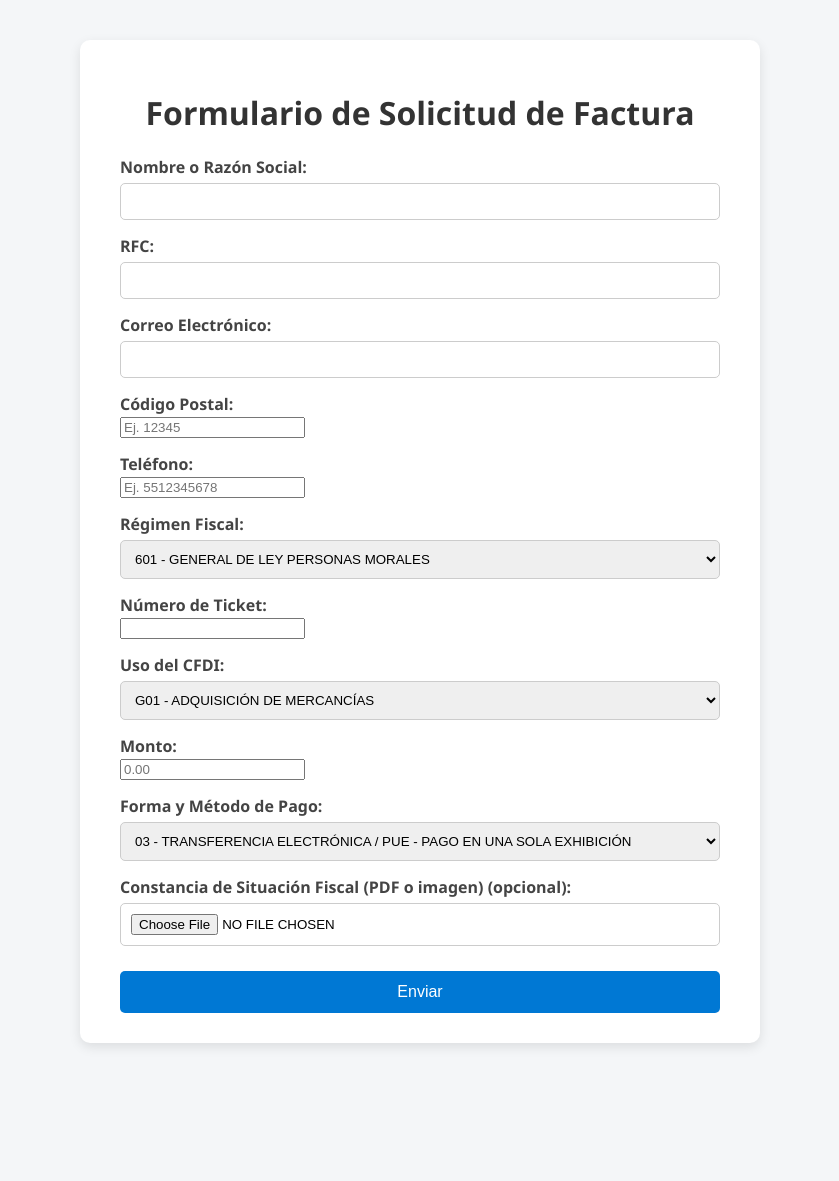
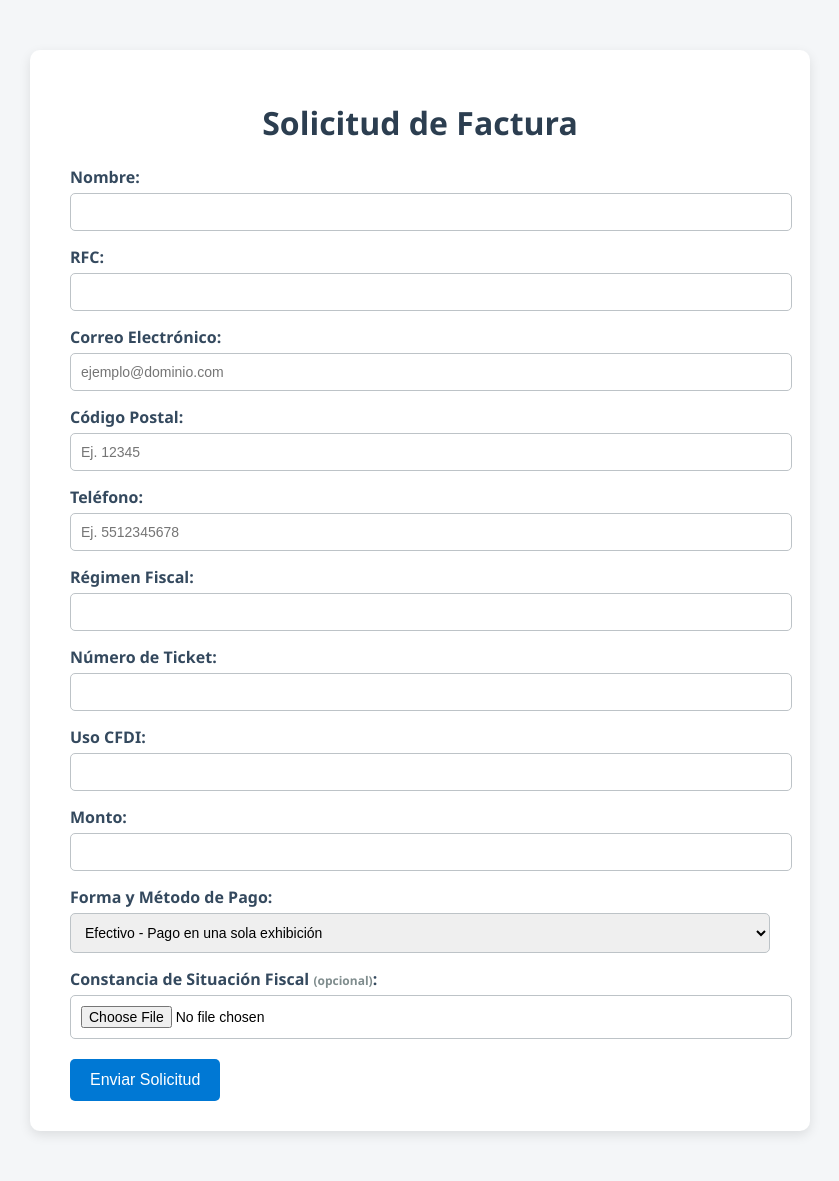
Before and after one commit to JMCisnerosP/Formulario_Factura_app, a Flask app: page / in a window 1280 px wide. Shown: the whole page, without its empty margins (220-1059 px from the left). Before the commit the page ends 1047 px from the top, so only its background shows below. Run offline with Flask 3, Linux system fonts and the light colour scheme.

Commit message:
Refactor invoice request form with enhancements
Updated the HTML form for invoice requests with improved styling, structure, and added dynamic email validation.

```diff
--- a/templates/formulario.html
+++ b/templates/formulario.html
@@ -1,20 +1,18 @@
-
 <!DOCTYPE html>
 <html lang="es">
 <head>
     <meta charset="UTF-8">
     <title>Solicitud de Factura</title>
-    <link rel="icon" href="{{ url_for('static', filename='favicon.ico') }}" type="image/x-icon">
     <style>
         body {
-            font-family: 'Segoe UI', sans-serif;
+            font-family: 'Segoe UI', Tahoma, Geneva, Verdana, sans-serif;
             background-color: #f4f6f8;
             margin: 0;
             padding: 0;
         }
         .container {
-            max-width: 600px;
-            margin: 40px auto;
+            max-width: 700px;
+            margin: 50px auto;
             background-color: #ffffff;
             padding: 30px 40px;
             border-radius: 10px;
@@ -22,30 +20,25 @@
         }
         h1 {
             text-align: center;
-            color: #333333;
+            color: #2c3e50;
         }
         label {
             display: block;
             margin-top: 15px;
             font-weight: bold;
-            color: #444444;
+            color: #34495e;
         }
-        input[type="text"],
-        input[type="email"],
-        input[type="file"],
-        select {
+        input, select {
             width: 100%;
             padding: 10px;
             margin-top: 5px;
-            border: 1px solid #cccccc;
+            border: 1px solid #bdc3c7;
             border-radius: 5px;
-            box-sizing: border-box;
-            text-transform: uppercase;
+            font-size: 14px;
         }
-        input[type="submit"] {
-            margin-top: 25px;
-            width: 100%;
-            padding: 12px;
+        .btn {
+            margin-top: 20px;
+            padding: 12px 20px;
             background-color: #0078d4;
             color: white;
             border: none;
@@ -53,101 +46,84 @@
             font-size: 16px;
             cursor: pointer;
         }
-        input[type="submit"]:hover {
+        .btn:hover {
             background-color: #005fa3;
+        }
+        .note {
+            font-size: 12px;
+            color: #7f8c8d;
+        }
+        .mensaje {
+            font-size: 12px;
+            margin-top: 5px;
         }
     </style>
 </head>
 <body>
     <div class="container">
-        <h1>Formulario de Solicitud de Factura</h1>
-        <form action="/enviar" method="post" enctype="multipart/form-data">
-    <label>Nombre o Razón Social:</label>
+        <h1>Solicitud de Factura</h1>
+        <form action="{{ url_for('enviar') }}" method="post" enctype="multipart/form-data">
+
+            <label>Nombre:</label>
             <input type="text" name="nombre" required>
 
             <label>RFC:</label>
             <input type="text" name="rfc" required>
 
             <label>Correo Electrónico:</label>
-    <input type="email" name="correo" required>
+            <input type="email" id="correo" name="correo" required placeholder="ejemplo@dominio.com">
+            <span id="mensaje-correo" class="mensaje"></span>
 
             <label>Código Postal:</label>
-    <input type="number" name="codigo_postal" pattern="[0-9]{5}" maxlength="5" required placeholder="Ej. 12345">
+            <input type="text" name="codigo_postal" pattern="\d{5}" maxlength="5" required placeholder="Ej. 12345">
 
             <label>Teléfono:</label>
-    <input type="number" name="telefono" pattern="[0-9]{10}" maxlength="10" required placeholder="Ej. 5512345678">
+            <input type="text" name="telefono" pattern="\d{10}" maxlength="10" required placeholder="Ej. 5512345678">
 
             <label>Régimen Fiscal:</label>
-    <select name="regimen_fiscal" required>
-        <option value="601">601 - General de Ley Personas Morales</option>
-        <option value="603">603 - Personas Morales con Fines no Lucrativos</option>
-        <option value="605">605 - Sueldos y Salarios e Ingresos Asimilados a Salarios</option>
-        <option value="606">606 - Arrendamiento</option>
-        <option value="608">608 - Demás ingresos</option>
-        <option value="609">609 - Consolidación</option>
-        <option value="610">610 - Residentes en el Extranjero sin Establecimiento Permanente en México</option>
-        <option value="611">611 - Ingresos por Dividendos (socios y accionistas)</option>
-        <option value="612">612 - Personas Físicas con Actividades Empresariales y Profesionales</option>
-        <option value="614">614 - Ingresos por intereses</option>
-        <option value="615">615 - Régimen de los ingresos por obtención de premios</option>
-        <option value="616">616 - Sin obligaciones fiscales</option>
-        <option value="620">620 - Sociedades Cooperativas de Producción</option>
-        <option value="621">621 - Incorporación Fiscal</option>
-        <option value="622">622 - Actividades Agrícolas, Ganaderas, Silvícolas y Pesqueras</option>
-        <option value="623">623 - Opcional para Grupos de Sociedades</option>
-        <option value="624">624 - Coordinados</option>
-        <option value="625">625 - Régimen de las Actividades Empresariales con ingresos a través de Plataformas Tecnológicas</option>
-        <option value="626">626 - Régimen Simplificado de Confianza</option>
-    </select>
+            <input type="text" name="regimen_fiscal" required>
 
             <label>Número de Ticket:</label>
-    <input type="number" name="ticket" required>
+            <input type="text" name="ticket" required>
 
-   <label>Uso del CFDI:</label>
-<select name="uso_cfdi" required>
-    <option value="G01">G01 - Adquisición de mercancías</option>
-    <option value="G02">G02 - Devoluciones, descuentos o bonificaciones</option>
-    <option value="G03">G03 - Gastos en general</option>
-    <option value="I01">I01 - Construcciones</option>
-    <option value="I02">I02 - Mobiliario y equipo de oficina por inversiones</option>
-    <option value="I03">I03 - Equipo de transporte</option>
-    <option value="I04">I04 - Equipo de cómputo y accesorios</option>
-    <option value="I05">I05 - Dados, troqueles, moldes, matrices y herramental</option>
-    <option value="I06">I06 - Comunicaciones telefónicas</option>
-    <option value="I07">I07 - Comunicaciones satelitales</option>
-    <option value="I08">I08 - Otra maquinaria y equipo</option>
-    <option value="D01">D01 - Honorarios médicos, dentales y gastos hospitalarios</option>
-    <option value="D02">D02 - Gastos médicos por incapacidad o discapacidad</option>
-    <option value="D03">D03 - Gastos funerales</option>
-    <option value="D04">D04 - Donativos</option>
-    <option value="D05">D05 - Intereses reales por créditos hipotecarios</option>
-    <option value="D06">D06 - Aportaciones voluntarias al SAR</option>
-    <option value="D07">D07 - Primas por seguros de gastos médicos</option>
-    <option value="D08">D08 - Gastos de transportación escolar obligatoria</option>
-    <option value="D09">D09 - Depósitos en cuentas para el ahorro, primas de seguros</option>
-    <option value="D10">D10 - Pagos por servicios educativos (colegiaturas)</option>
-    <option value="P01">P01 - Por definir</option>
-</select>
+            <label>Uso CFDI:</label>
+            <input type="text" name="uso_cfdi" required>
 
             <label>Monto:</label>
-    <input type="number" name="monto" placeholder="0.00" required>
+            <input type="text" name="monto" required>
 
             <label>Forma y Método de Pago:</label>
             <select name="forma_pago" required>
-        <option value="03|PUE">03 - Transferencia electrónica / PUE - Pago en una sola exhibición</option>
-        <option value="03|PPD">03 - Transferencia electrónica / PPD - Pago en parcialidades o diferido</option>
-        <option value="01|PUE">01 - Efectivo / PUE - Pago en una sola exhibición</option>
-        <option value="04|PUE">04 - Tarjeta de crédito / PUE - Pago en una sola exhibición</option>
-        <option value="28|PUE">28 - Tarjeta de débito / PUE - Pago en una sola exhibición</option>
-        <option value="99|PPD">99 - Por definir / PPD - Pago en parcialidades o diferido</option>
+                <option value="Efectivo|PUE">Efectivo - Pago en una sola exhibición</option>
+                <option value="Tarjeta|PUE">Tarjeta - Pago en una sola exhibición</option>
+                <option value="Transferencia|PUE">Transferencia - Pago en una sola exhibición</option>
             </select>
 
-    <label>Constancia de Situación Fiscal (PDF o imagen) (opcional):</label>
+            <label>Constancia de Situación Fiscal <span class="note">(opcional)</span>:</label>
             <input type="file" name="constancia" accept=".pdf,.jpg,.jpeg,.png">
 
-    <input type="submit" value="Enviar">
+            <button type="submit" class="btn">Enviar Solicitud</button>
         </form>
+    </div>
 
-    </div>
+    <script>
+        // Validación dinámica de correo
+        document.getElementById("correo").addEventListener("input", function() {
+            const correo = this.value;
+            const mensaje = document.getElementById("mensaje-correo");
+            const regex = /^[^\s@]+@[^\s@]+\.[^\s@]+$/;
+
+            if (correo === "") {
+                mensaje.textContent = "";
+                mensaje.style.color = "";
+            } else if (!regex.test(correo)) {
+                mensaje.textContent = "⚠️ Ingresa un correo válido";
+                mensaje.style.color = "red";
+            } else {
+                mensaje.textContent = "✔️ Correo válido";
+                mensaje.style.color = "green";
+            }
+        });
+    </script>
 </body>
 </html>
```
Lines whose indentation alone changed are shown as unchanged.
